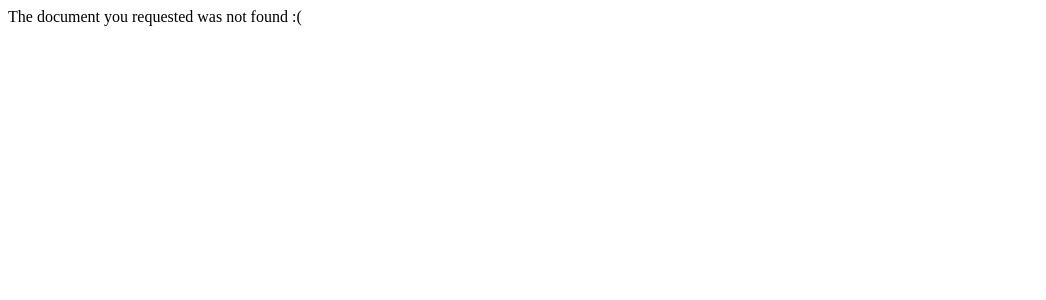
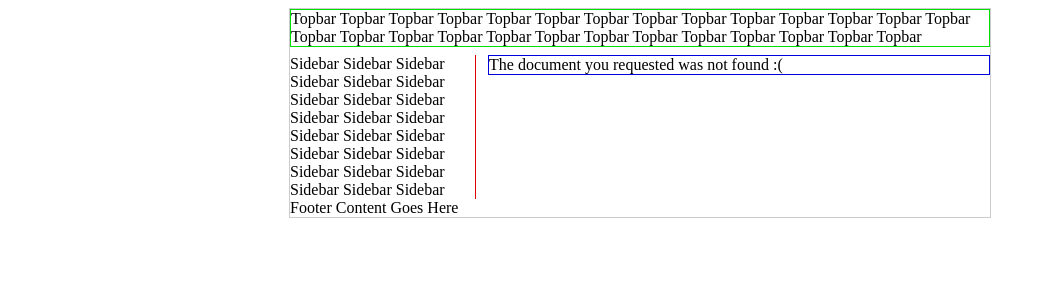
Before and after one commit to spsu/sylph, a Python web app: template templates/404.html in a window 1280 px wide. Shown: the top 300 px of the page, without its empty margins (0-1046 px from the left). Run offline with Jinja, Linux system fonts and the light colour scheme; the template is opened without the code that fills it, so the values that code supplies are empty.

Commit message:
Base template has some structure

```diff
--- a/templates/base.html
+++ b/templates/base.html
@@ -4,12 +4,56 @@
 <head>
   <title>{% block title %}NO TITLE{% endblock %}</title>
   <style>
+	#main {
+		border: 1px solid #ccc;
+		margin: 0px auto 0px auto;
+		width: 700px;
+	}
+	#topbar {
+		margin-bottom: 8px;
+		border: 1px solid #0d0;
+	}
+	#sidebar {
+		width: 175px;
+		float: left;
+		border-right: 1px solid #d00;
+		padding: 0px 10px 0px 0px;
+	}
+	#content {
+		border: 1px solid #00d;
+		margin: 0px;
+		width: 500px;
+		float: right;
+	}
+	#aftercontent {
+		clear: both;
+	}
     .error { color: #f00; }
   </style>
 </head>
   <body>
     <div id="main">
-{% block content %}{% endblock %}
+		<div id="topbar">
+			{% block topbar %}
+			Topbar Topbar Topbar Topbar Topbar Topbar Topbar Topbar Topbar
+			Topbar Topbar Topbar Topbar Topbar Topbar Topbar Topbar Topbar
+			Topbar Topbar Topbar Topbar Topbar Topbar Topbar Topbar Topbar
+			{% endblock topbar %}
+		</div>
+		<div id="sidebar">
+			{% block sidebar %}
+			Sidebar Sidebar Sidebar Sidebar Sidebar Sidebar Sidebar Sidebar
+			Sidebar Sidebar Sidebar Sidebar Sidebar Sidebar Sidebar Sidebar
+			Sidebar Sidebar Sidebar Sidebar Sidebar Sidebar Sidebar Sidebar
+			{% endblock sidebar %}
+		</div>
+		<div id="content">
+			{% block content %}<h1>Main Content Goes Here</h1>{% endblock %}
+		</div>
+		<div id="aftercontent"></div>
+		<div id="footer">
+			{% block footer %}Footer Content Goes Here{% endblock %}
+		</div>
     </div>
   </body>
 </html>
```
